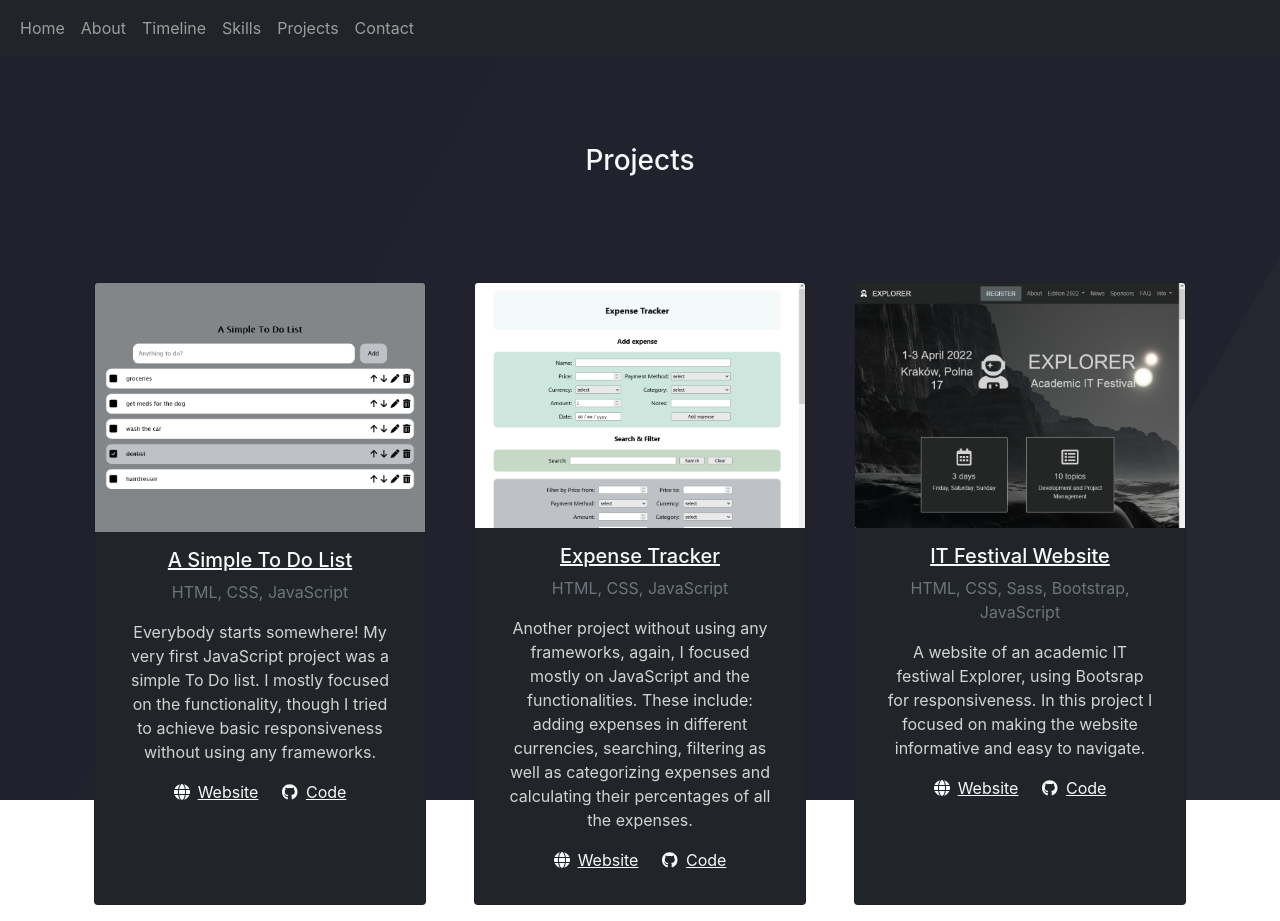
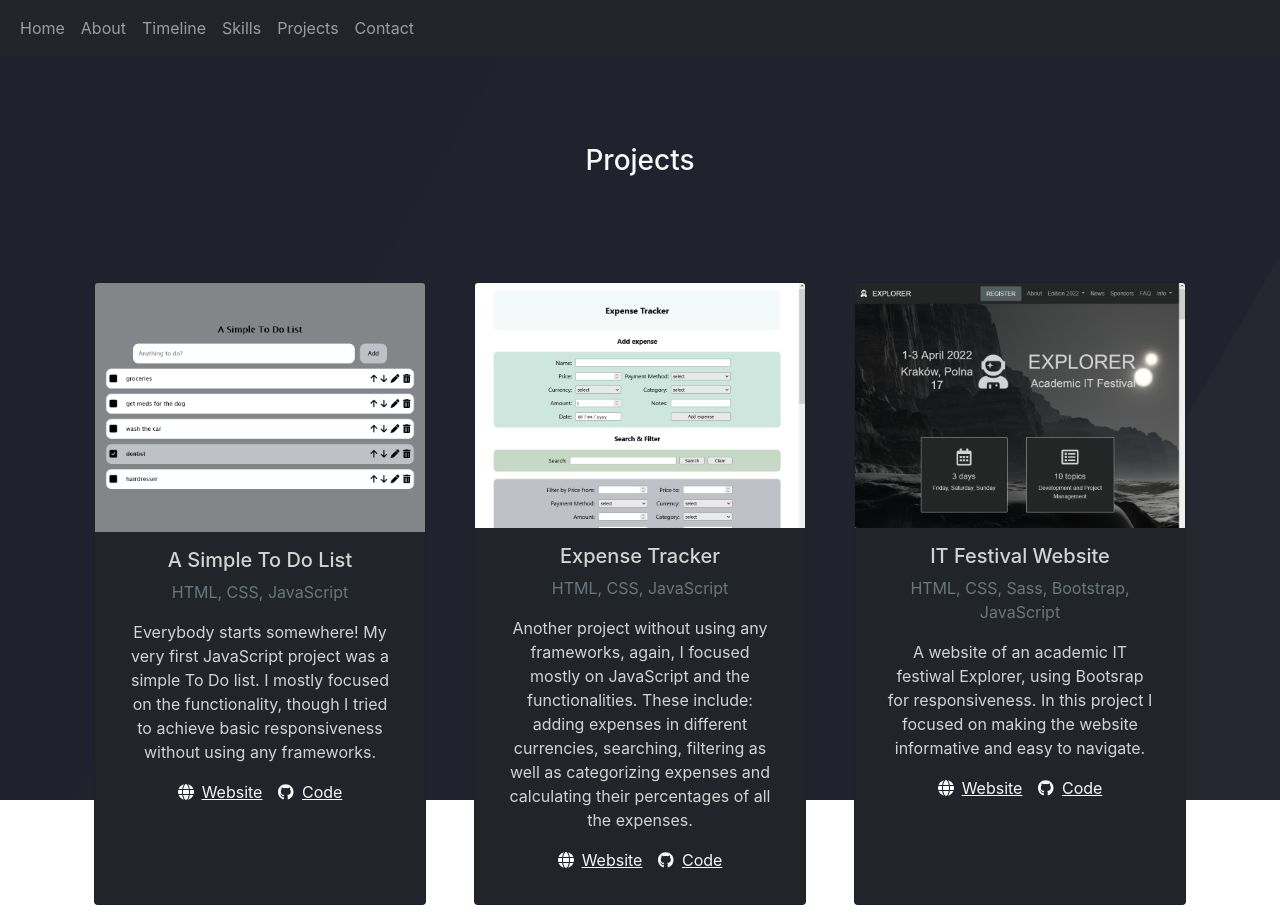
Before and after one commit to agnKomorowska/personal-website, a React (Create React App) app: page /projects in a window 1280 px wide. Built offline with nearby package versions, Linux system fonts and the light colour scheme.

Commit message:
small changes in projects page

```diff
--- a/src/components/projects/Project.js
+++ b/src/components/projects/Project.js
@@ -11,11 +11,11 @@ function Project(props) {
             <div className="card bg-dark h-100">
                 <a href={props.link}><img src={props.src} className="card-img-top" alt={props.alt} /></a>
                 <div className="bg-dark p-3">
-                    <a href={props.link} className="link-light"><h5>{props.name}</h5></a>
+                    <h5>{props.name}</h5>
                     <div className="card-text text-muted">{props.technologies}</div>
                     <div className=" card-text p-3">{props.description}</div>
                     <p>
-                        <a href={props.link} className="link-light pe-4"><FontAwesomeIcon className="pe-2" icon={faGlobe} />Website</a>
+                        <a href={props.link} className="link-light pe-3"><FontAwesomeIcon className="pe-2" icon={faGlobe} />Website</a>
                         <a href={props.githubLink} className="link-light"><FontAwesomeIcon className="pe-2" icon={faGithub} />Code</a>
                     </p>
                 </div>
```
